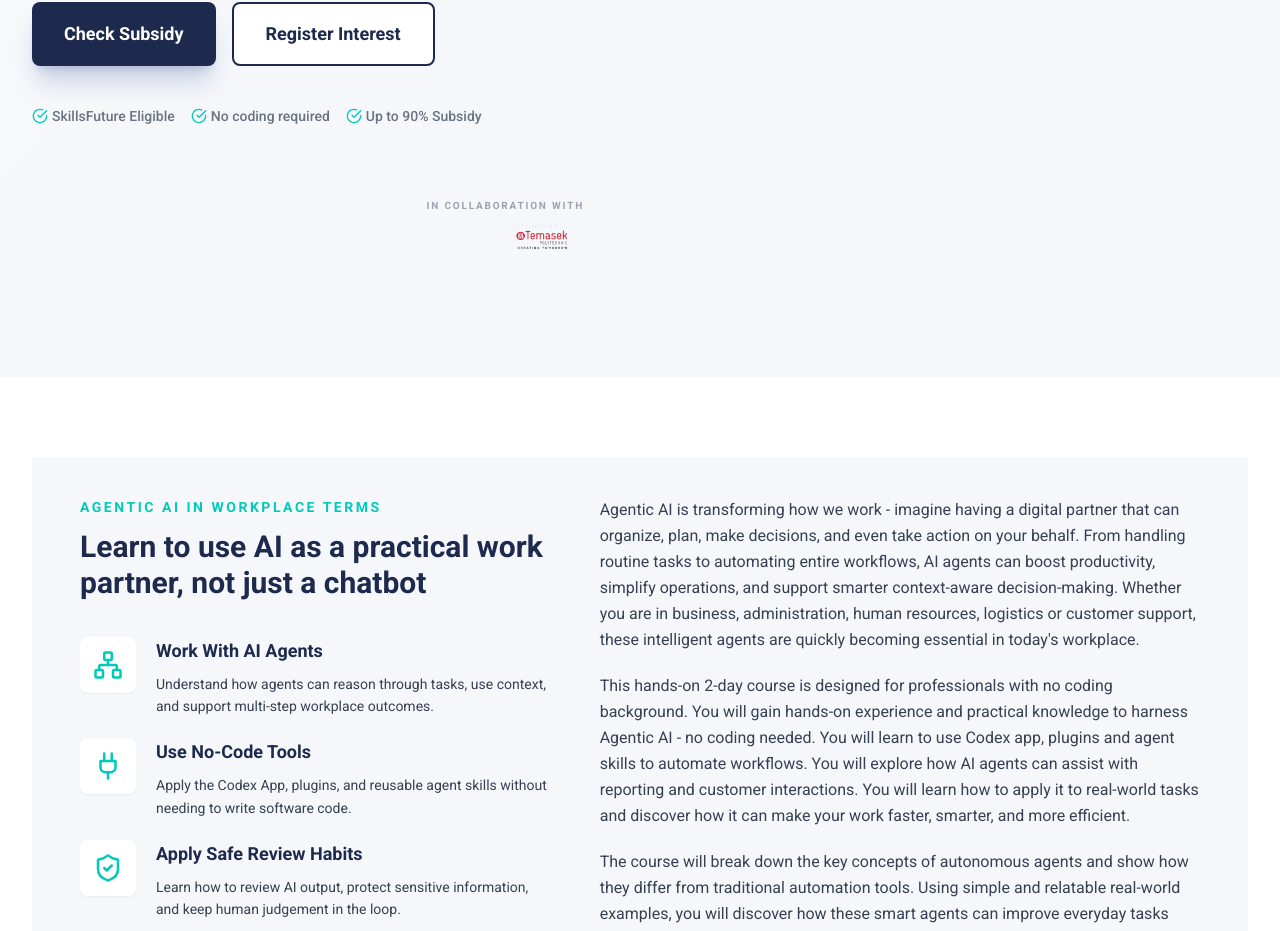
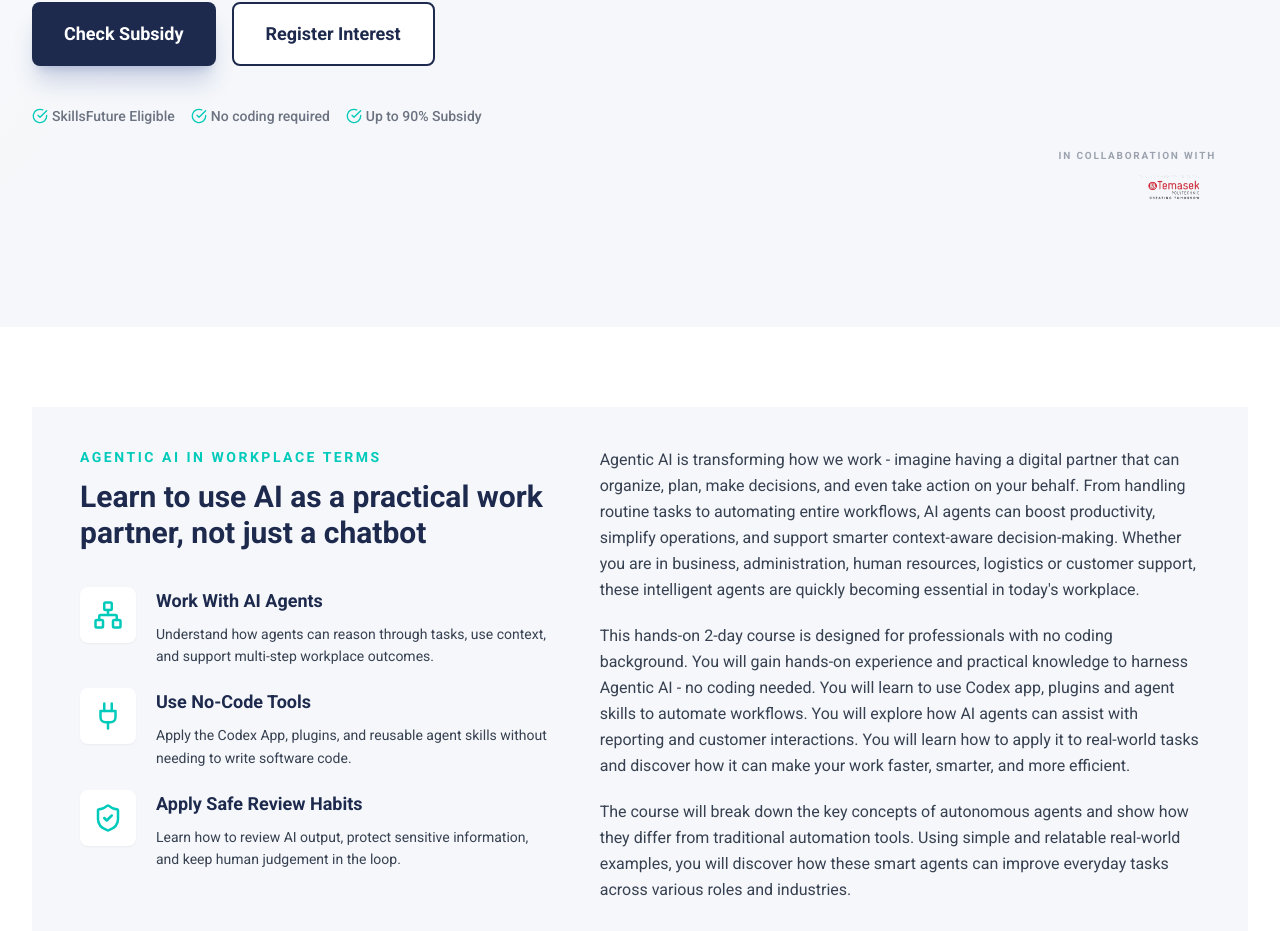
Before and after one commit to nexiuslabs/nexiusacademyskillsfuture, a React (Vite) app: page /courses/agentic-ai in a window 1280 px wide. Shown: the part 1001-1932 px from the top of the page. Built offline with nearby package versions, Linux system fonts and the light colour scheme.

Commit message:
reposition TP logo outside grid, right-aligned under right column

```diff
--- a/components/courses/CourseHero.tsx
+++ b/components/courses/CourseHero.tsx
@@ -159,8 +159,9 @@ const Hero: React.FC = () => {
             </div>
             <div className="absolute -z-10 top-10 -right-10 w-4/5 h-4/5 bg-accent/10 rounded-3xl transform rotate-3"></div>
           </div>
-          <div className="mx-4 mt-6 flex justify-end sm:mx-8">
-            <div className="flex flex-col items-end text-gray-400">
+        </div>
+        <div className="mt-4 text-right sm:pr-6 lg:pr-8">
+          <div className="inline-flex flex-col items-end text-gray-400">
             <div className="mb-1 text-[10px] font-bold uppercase tracking-[0.18em]">
               In collaboration with
             </div>
@@ -175,7 +176,6 @@ const Hero: React.FC = () => {
           </div>
         </div>
       </div>
-      </div>
   </section>
   );
 };
```
Lines whose indentation alone changed are shown as unchanged.
